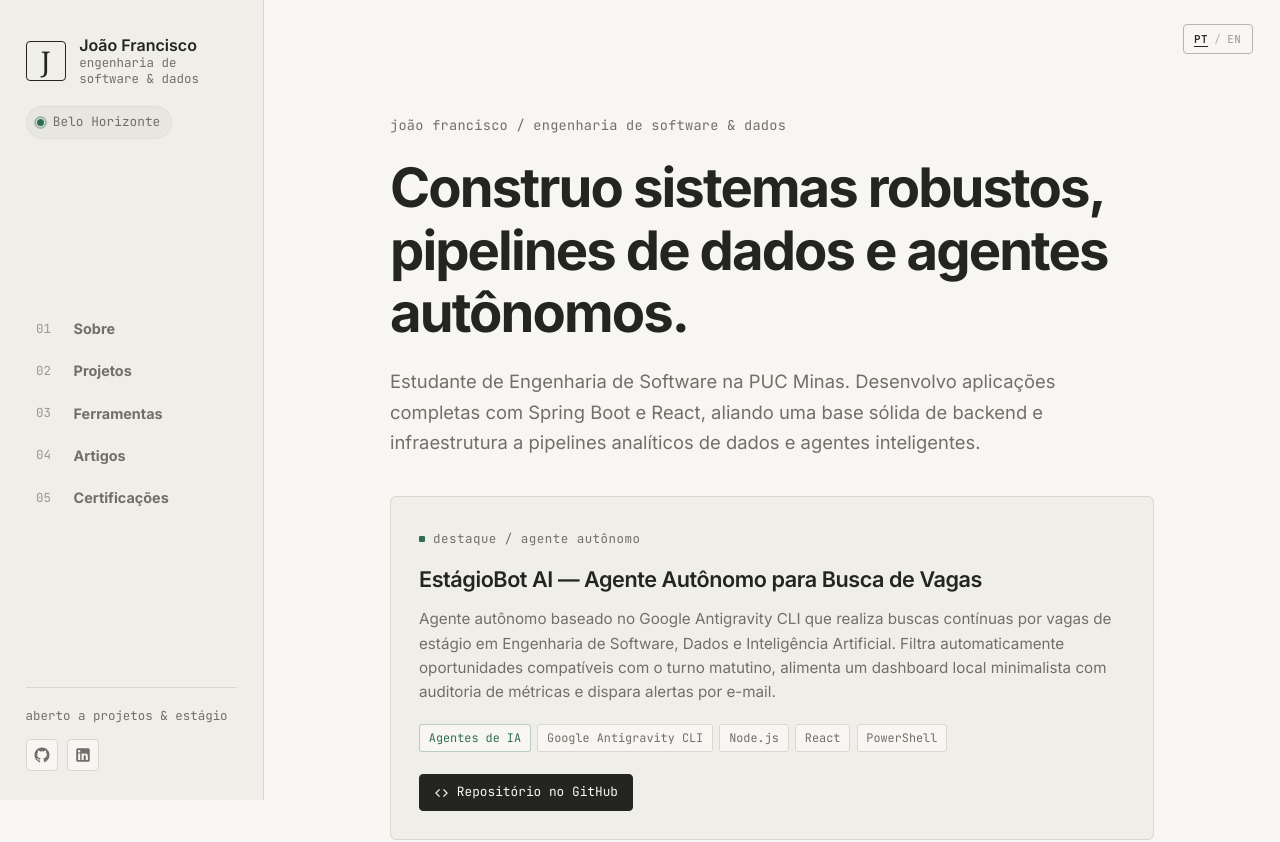
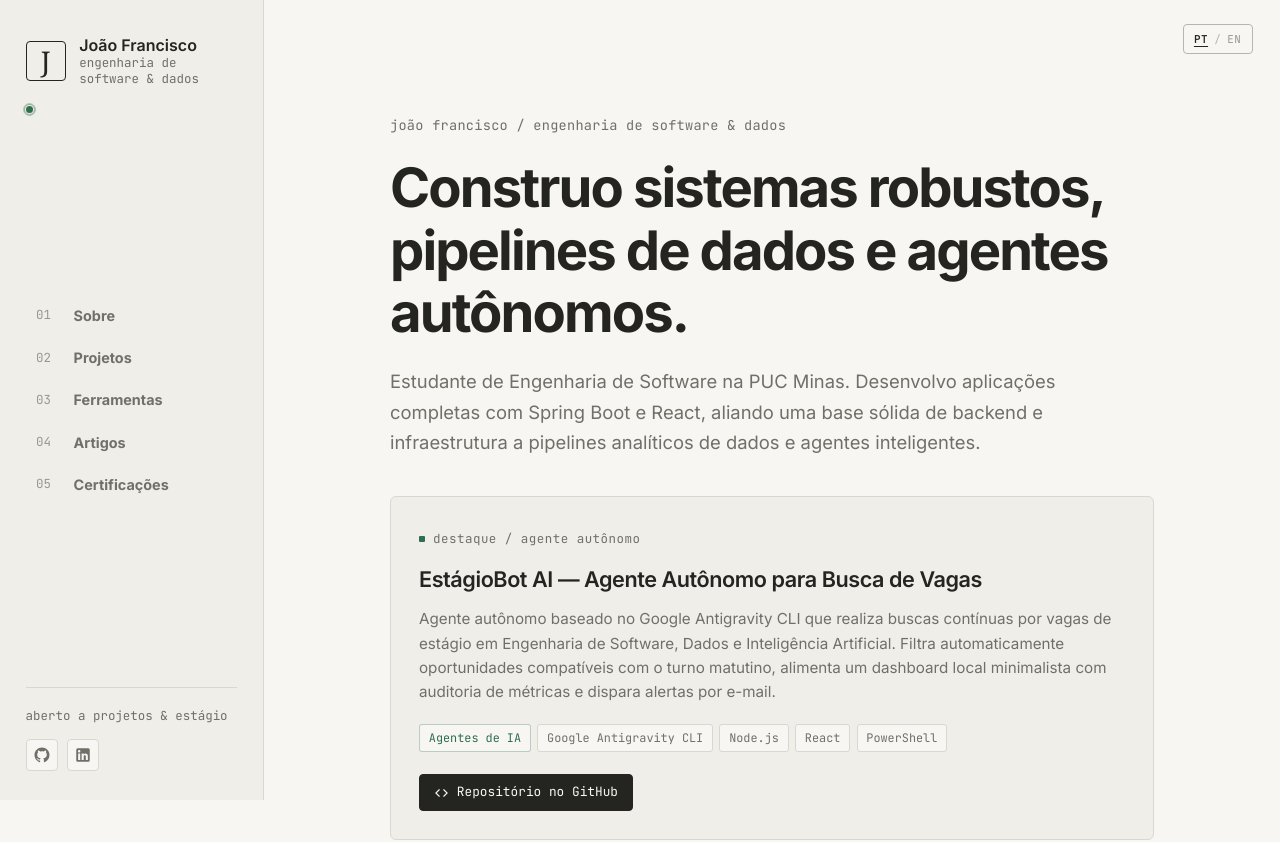
Before and after one commit to joaofr-tech/portfolio, a React (Vite) app: page / in a window 1280 px wide. Shown: the top 842 px of the page. Built offline with nearby package versions, Linux system fonts and the light colour scheme.

Commit message:
style: remove background pill and leave only pulsing green status dot

```diff
--- a/css/greco.css
+++ b/css/greco.css
@@ -159,15 +159,11 @@ button {
 .sidebar-status {
   display: inline-flex;
   align-items: center;
-  gap: 0.55rem;
+  gap: 0.5rem;
   font-size: 0.8rem;
   color: var(--muted);
   font-family: var(--mono-font);
-  padding: 0.35rem 0.65rem;
-  background: rgba(0, 0, 0, 0.03);
-  border-radius: 999px;
   width: fit-content;
-  border: 1px solid rgba(0, 0, 0, 0.04);
 }
 
 .status-dot {
--- a/src/components/Sidebar.tsx
+++ b/src/components/Sidebar.tsx
@@ -61,9 +61,8 @@ export function Sidebar({ activeSection, onNavigate }: SidebarProps) {
           </span>
         </a>
 
-        <div className="sidebar-status" title="Localização atual">
+        <div className="sidebar-status" title={t.sidebar.status} aria-label={t.sidebar.status}>
           <span className="status-dot" aria-hidden="true"></span>
-          <span>{t.sidebar.status}</span>
         </div>
       </div>
 
```
